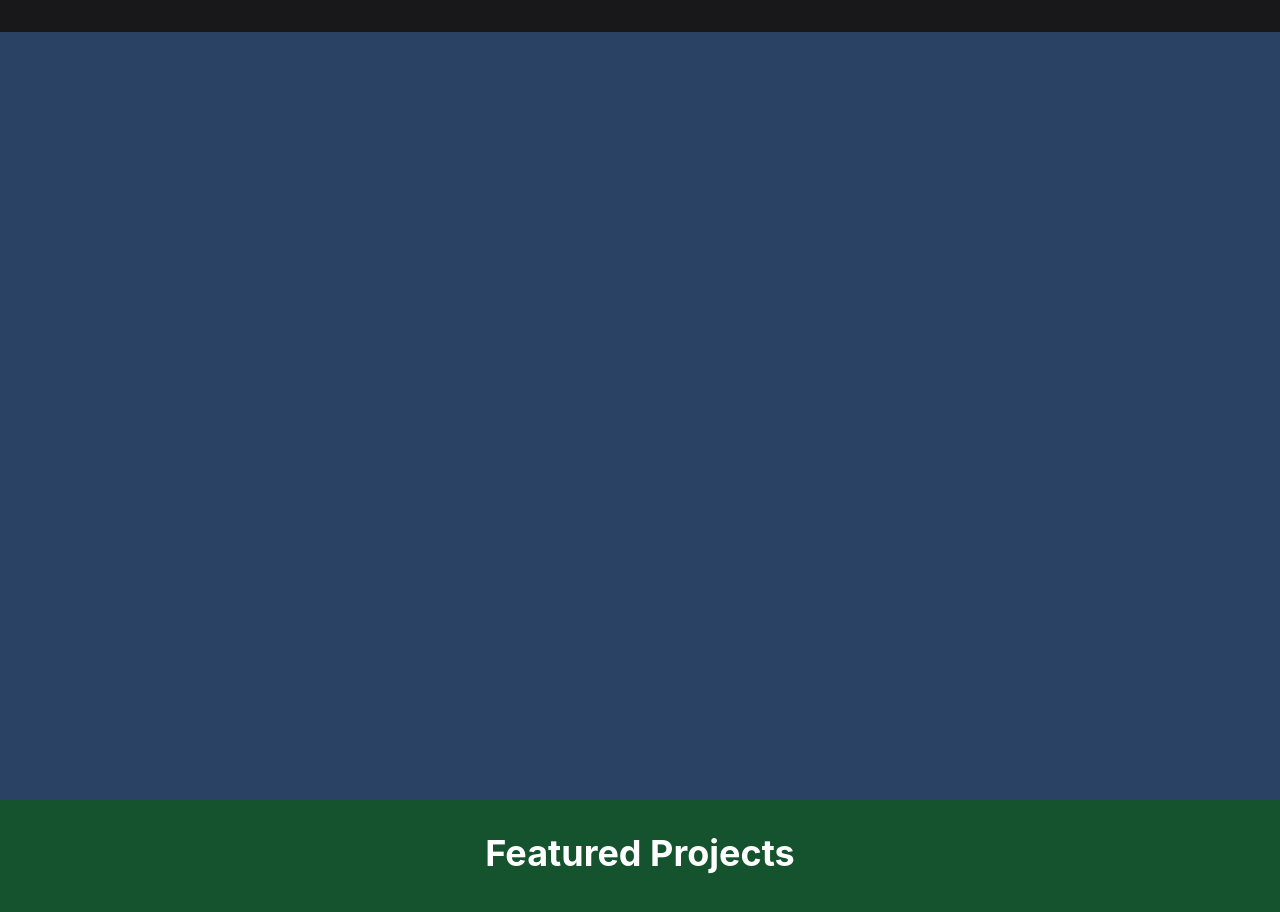
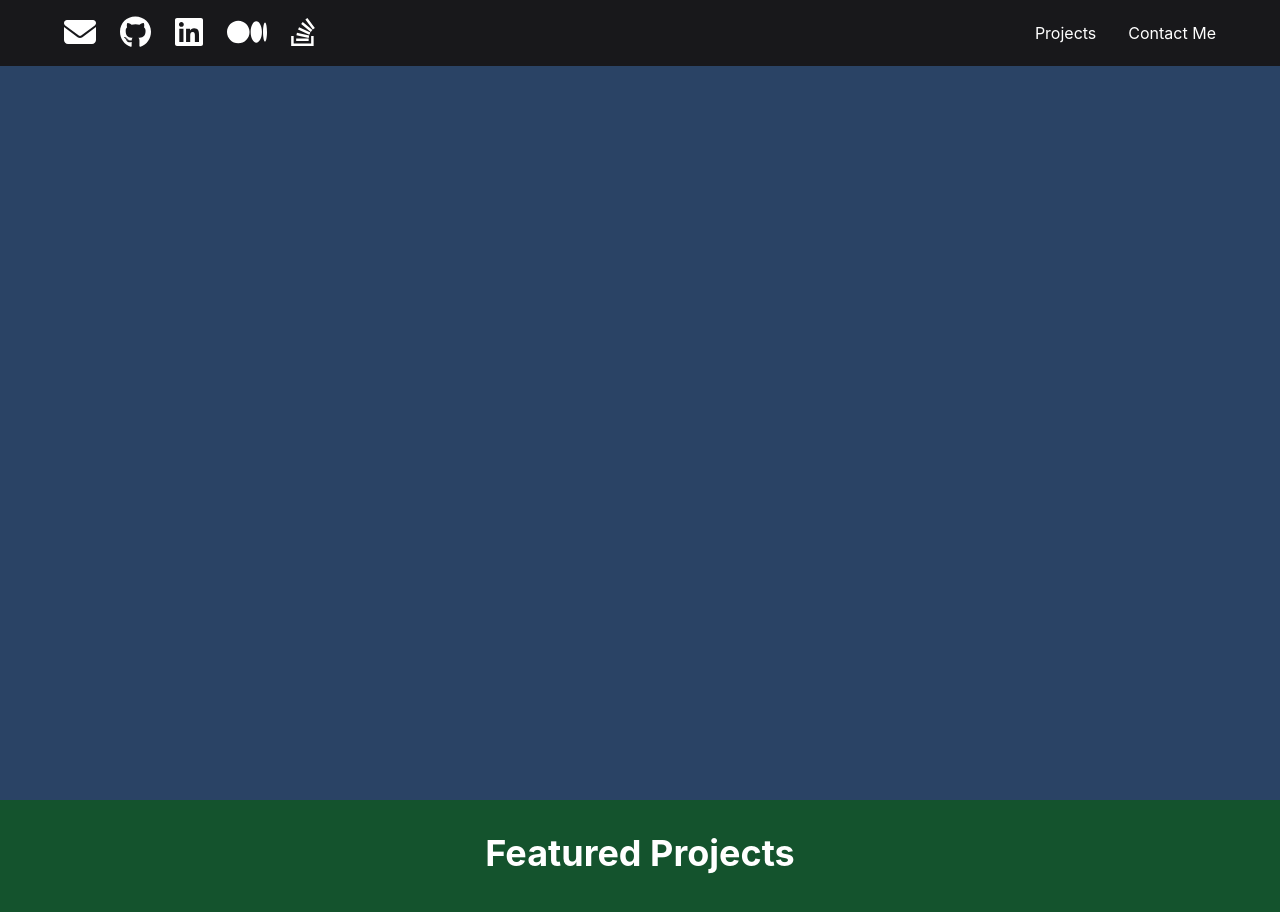
Before and after one commit to kenh21/meta-portfolio-project-2, a React (Create React App) app: page / in a window 1280 px wide. Shown: the top 912 px of the page. Built offline with nearby package versions, Linux system fonts and the light colour scheme.

Commit message:
Add in navbar with icons and working links

```diff
--- a/src/components/Header.js
+++ b/src/components/Header.js
@@ -64,11 +64,22 @@
           alignItems="center"
         >
           <nav>
-            {/* Add social media links based on the `socials` data */}
+            <HStack spacing={6}>
+            {socials.map((social) => (
+            <a href={social.url}>
+              <FontAwesomeIcon icon={social.icon} size="2x"/>
+            </a>
+            ))
+            /* Add social media links based on the `socials` data */}
+            </HStack>
           </nav>
           <nav>
             <HStack spacing={8}>
-              {/* Add links to Projects and Contact me section */}
+              { <>
+                <a href="#projects-section">Projects</a>
+                <a href="#contactme-section">Contact Me</a>
+                </>
+              /* Add links to Projects and Contact me section */}
             </HStack>
           </nav>
         </HStack>
```
